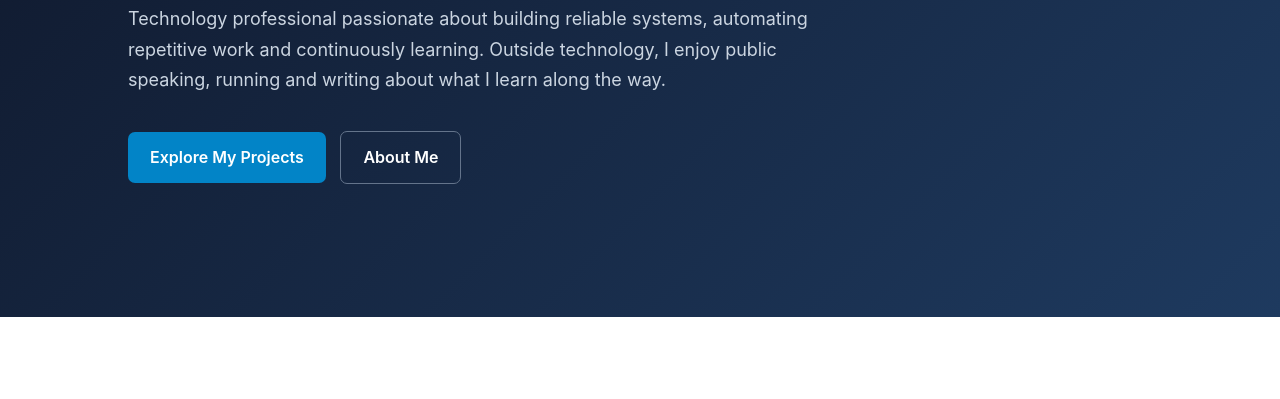
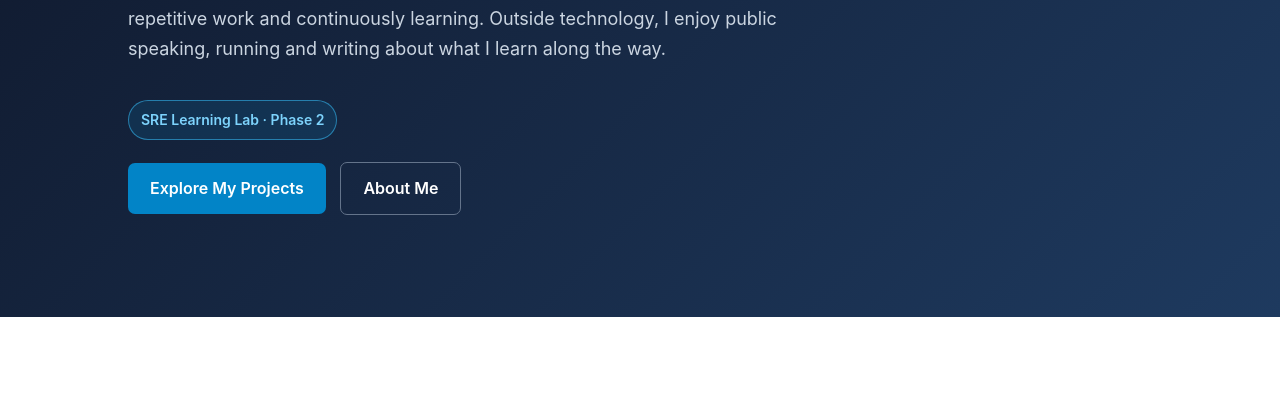
Before and after one commit to jpprakash123-prog/jayaprakashkupparaju.com, a website: page index.html in a window 1280 px wide. Shown: the part 377-776 px from the top of the page. Drawn offline with Linux system fonts and the light colour scheme.

Commit message:
Add Phase 2 learning status badge

```diff
--- a/index.html
+++ b/index.html
@@ -102,6 +102,18 @@
             color: #cbd5e1;
             font-size: 18px;
             margin-bottom: 35px;
+        }
+
+        .learning-status {
+            display: inline-block;
+            margin-bottom: 22px;
+            padding: 7px 12px;
+            border: 1px solid rgba(56, 189, 248, 0.55);
+            border-radius: 999px;
+            background: rgba(14, 165, 233, 0.12);
+            color: #7dd3fc;
+            font-size: 14px;
+            font-weight: 600;
         }
 
         .button {
@@ -354,6 +366,10 @@
             Outside technology, I enjoy public speaking, running and writing
             about what I learn along the way.
         </p>
+
+        <div class="learning-status">SRE Learning Lab &middot; Phase 2</div>
+
+        <br>
 
         <a class="button" href="#projects">Explore My Projects</a>
         <a class="button secondary" href="#about">About Me</a>
```
